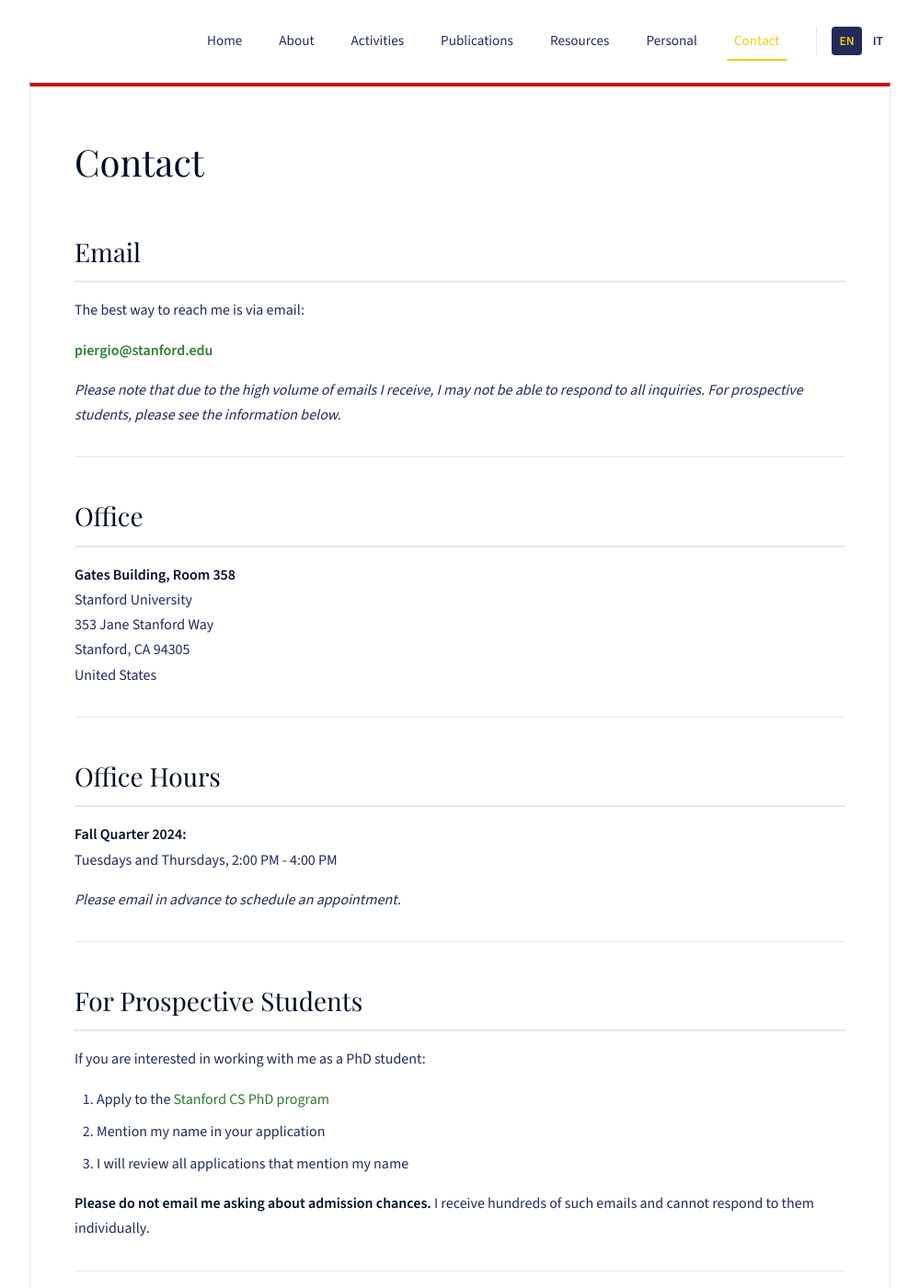
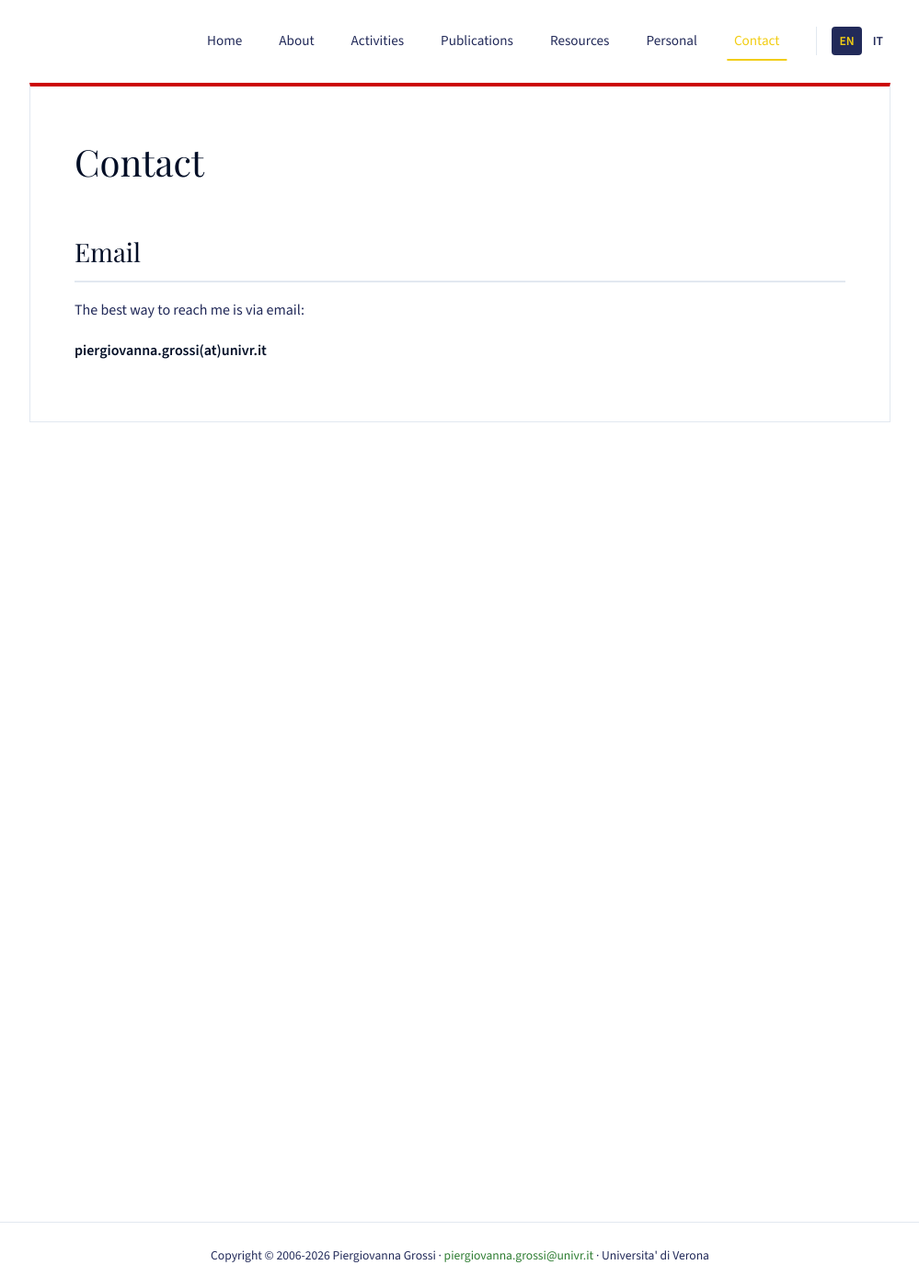
Before and after one commit to piergiovanna/piergiovanna_personal_site, a Jekyll site: the page built from contact.md, in a window 1280 px wide and 1400 px high. Shown: the whole window at 92% size, without its empty margins (140-1139 px from the left). Built offline with Jekyll 4.4.1, drawn with Linux system fonts in a browser that asks for light colours; some of the changed text lies outside the part shown.

Commit message:
Update contact.md

```diff
--- a/contact.md
+++ b/contact.md
@@ -11,60 +11,4 @@ title: Contact
 
 The best way to reach me is via email:
 
-**[piergio@stanford.edu](mailto:piergio@stanford.edu)**
-
-*Please note that due to the high volume of emails I receive, I may not be able to respond to all inquiries. For prospective students, please see the information below.*
-
----
-
-## Office
-
-**Gates Building, Room 358**
-Stanford University
-353 Jane Stanford Way
-Stanford, CA 94305
-United States
-
----
-
-## Office Hours
-
-**Fall Quarter 2024:**
-Tuesdays and Thursdays, 2:00 PM - 4:00 PM
-
-*Please email in advance to schedule an appointment.*
-
----
-
-## For Prospective Students
-
-If you are interested in working with me as a PhD student:
-
-1. Apply to the [Stanford CS PhD program](https://cs.stanford.edu/admissions/phd)
-2. Mention my name in your application
-3. I will review all applications that mention my name
-
-**Please do not email me asking about admission chances.** I receive hundreds of such emails and cannot respond to them individually.
-
----
-
-## For Collaboration Inquiries
-
-If you are a researcher interested in collaboration, please send me an email with:
-
-- Your current position and affiliation
-- A brief description of your research
-- The specific collaboration you have in mind
-
----
-
-## Social Media & Academic Profiles
-
-- [Google Scholar](#)
-- [DBLP](#)
-- [ORCID](#)
-- [GitHub](#)
-- [LinkedIn](#)
-- [Twitter/X](#)
-
-</div>
+**piergiovanna.grossi(at)univr.it**
```
